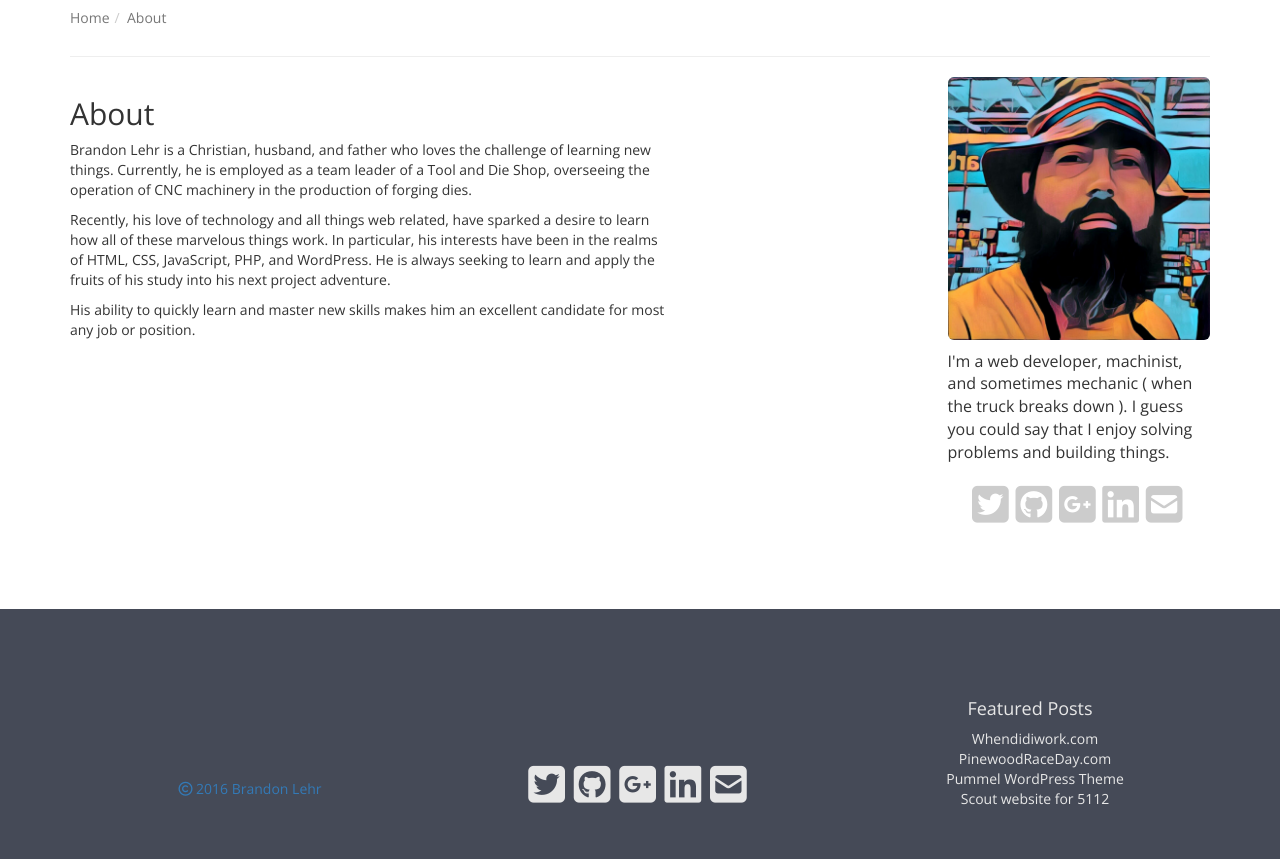
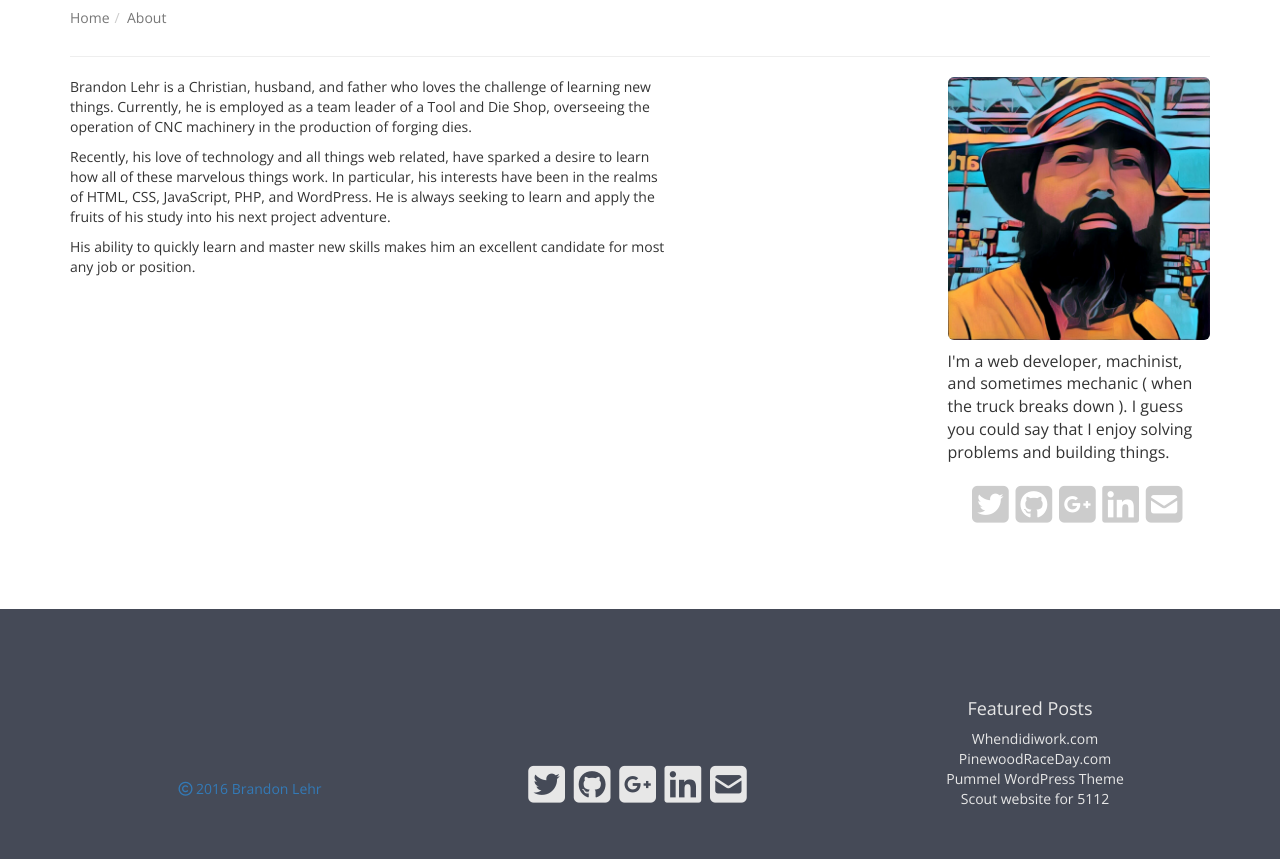
Before and after one commit to blehr/blehr.github.io, a Jekyll site: the page built from about/index.html, in a window 1280 px wide. Shown: the part 500-1359 px from the top of the page. Built offline with Jekyll 4.4.1, drawn with Linux system fonts in a browser that asks for light colours; nearby versions of some CDN libraries; comment, search, counter and statistics services are not loaded.

Commit message:
about page

```diff
--- a/about/index.html
+++ b/about/index.html
@@ -27,7 +27,29 @@
     }
 </style>
 
-<p>Brandon Lehr is a Christian, husband, and father who loves the challenge of learning new things. Currently, he is employed as a team leader of a Tool and Die Shop, overseeing the operation of CNC machinery in the production of forging dies.</p>
-<p>Recently, his love of technology and all things web related, have sparked a desire to learn how all of these marvelous things work. In particular, his interests have been in the realms of HTML, CSS, JavaScript, PHP, and WordPress. He is always seeking to learn and apply the fruits of his study into his next project adventure.</p>
 
-<p>His ability to quickly learn and master new skills makes him an excellent candidate for most any job or position.</p>
+<div class="container bottom-margin">
+
+
+		<div class="row">
+			<div class="col-sm-12">
+				{% include breadcrumb.html %}
+				<hr>
+			</div>
+		</div>
+
+		<div class="row">
+			<div class="col-sm-8 col-md-9">
+			    <div class="blog">
+
+    				<p>Brandon Lehr is a Christian, husband, and father who loves the challenge of learning new things. Currently, he is employed as a team leader of a Tool and Die Shop, overseeing the operation of CNC machinery in the production of forging dies.</p>
+                    <p>Recently, his love of technology and all things web related, have sparked a desire to learn how all of these marvelous things work. In particular, his interests have been in the realms of HTML, CSS, JavaScript, PHP, and WordPress. He is always seeking to learn and apply the fruits of his study into his next project adventure.</p>
+
+                    <p>His ability to quickly learn and master new skills makes him an excellent candidate for most any job or position.</p>
+                </div>
+			</div>
+
+			{% include sidebar.html %}
+
+		</div>
+	</div>
```
Also changed, not shown: other parts of about/index.html (+1 -1 lines).
